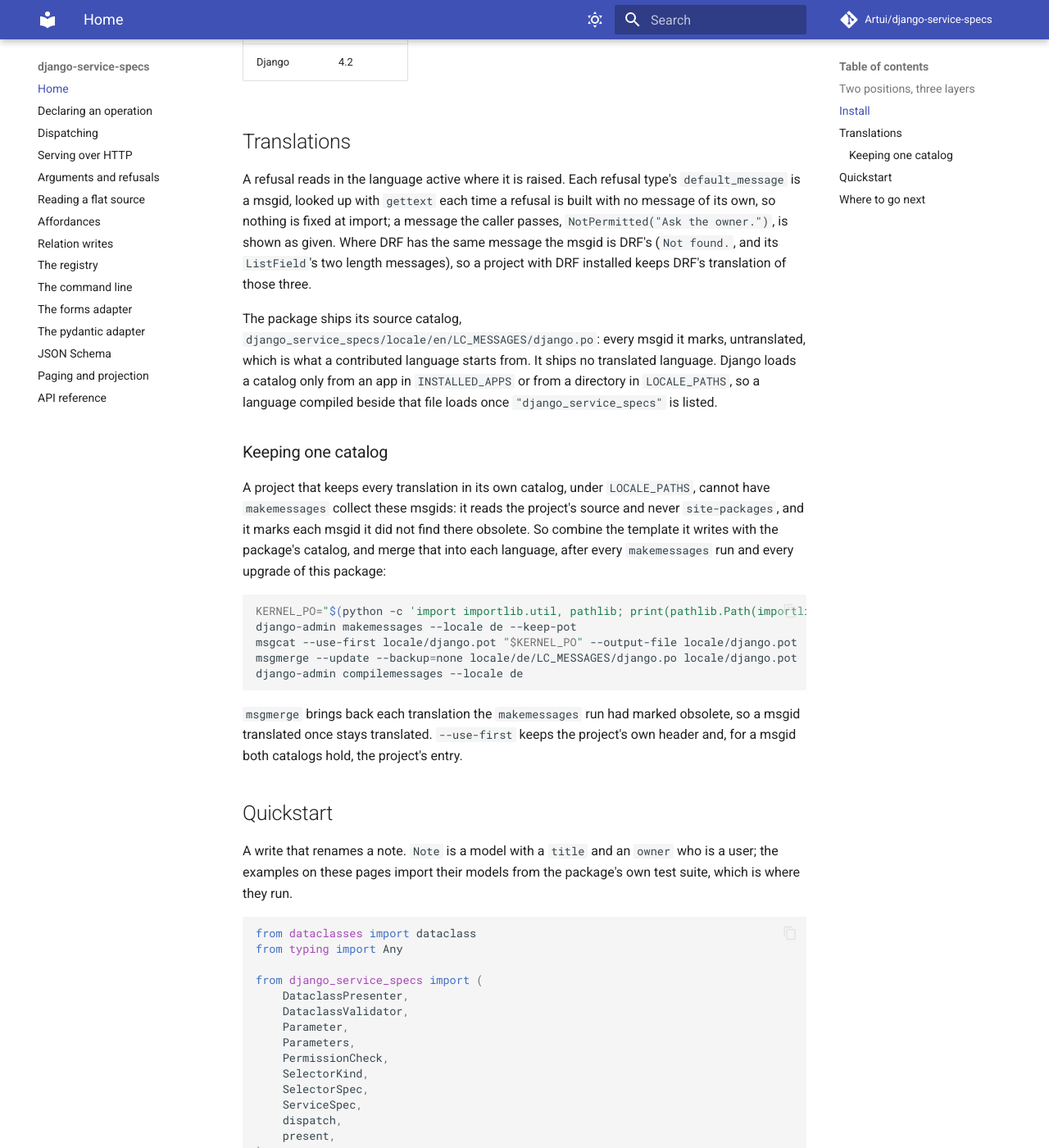
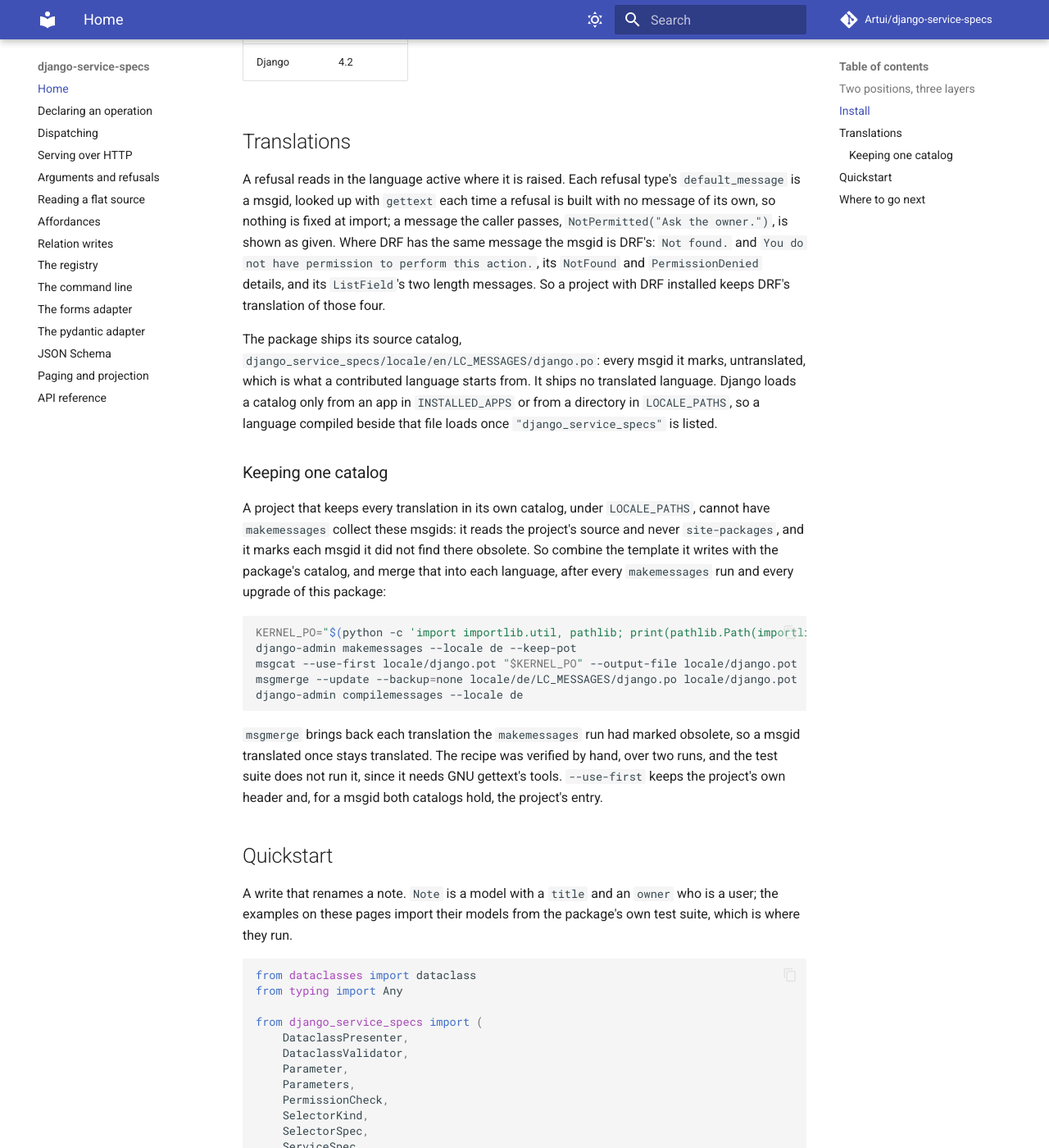
Before and after one commit to Artui/django-service-specs, an MkDocs documentation site: the page built from docs/index.md, in a window 1280 px wide and 1400 px high, scrolled down 1733 px. Shown: the whole window at 82% size. Built offline with MkDocs 1.6.1 and Material for MkDocs 9.7.7, drawn with Linux system fonts in a browser that asks for light colours; comment, search, counter and statistics services are not loaded.

Commit message:
Hold the catalog tests to literal msgids and name DRF's fourth
The translation tests read the expected msgid off the live class, so a
refusal writing its looked-up message back onto the class moved the
expectation with it and passed. They now compare against the nine
English msgids as literals, tied to the classes by their own test.

NotPermitted's default is DRF's PermissionDenied detail, so DRF shares
four msgids, not three; the test, docs and changelog name it. A test
holds that locale/ ships the source language alone, the README says no
translated language ships, and the docs say the one-catalog recipe was
verified by hand rather than by the suite.

Co-Authored-By: Claude Opus 5.5 <noreply@anthropic.com>

````diff
--- a/docs/index.md
+++ b/docs/index.md
@@ -88,9 +88,11 @@ INSTALLED_APPS = [
 A refusal reads in the language active where it is raised. Each refusal type's
 `default_message` is a msgid, looked up with `gettext` each time a refusal is
 built with no message of its own, so nothing is fixed at import; a message the
-caller passes, `NotPermitted("Ask the owner.")`, is shown as given. Where DRF has the same message the msgid is DRF's (`Not found.`, and
-its `ListField`'s two length messages), so a project with DRF installed keeps
-DRF's translation of those three.
+caller passes, `NotPermitted("Ask the owner.")`, is shown as given. Where DRF
+has the same message the msgid is DRF's: `Not found.` and `You do not have
+permission to perform this action.`, its `NotFound` and `PermissionDenied`
+details, and its `ListField`'s two length messages. So a project with DRF
+installed keeps DRF's translation of those four.
 
 The package ships its source catalog,
 `django_service_specs/locale/en/LC_MESSAGES/django.po`: every msgid it marks,
@@ -117,7 +119,9 @@ django-admin compilemessages --locale de
 ```
 
 `msgmerge` brings back each translation the `makemessages` run had marked
-obsolete, so a msgid translated once stays translated. `--use-first` keeps the
+obsolete, so a msgid translated once stays translated. The recipe was verified
+by hand, over two runs, and the test suite does not run it, since it needs
+GNU gettext's tools. `--use-first` keeps the
 project's own header and, for a msgid both catalogs hold, the project's entry.
 
 ## Quickstart
````
Also changed, not shown: CHANGELOG.md (+3 -2 lines), README.md (+3 -2 lines), 1 other file.
